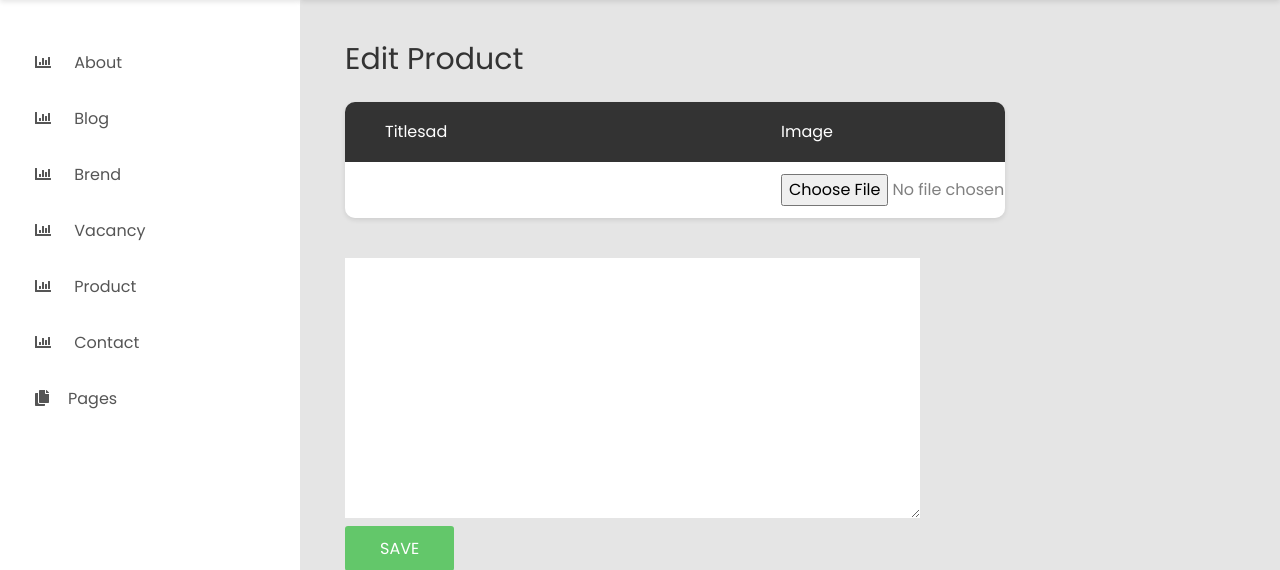
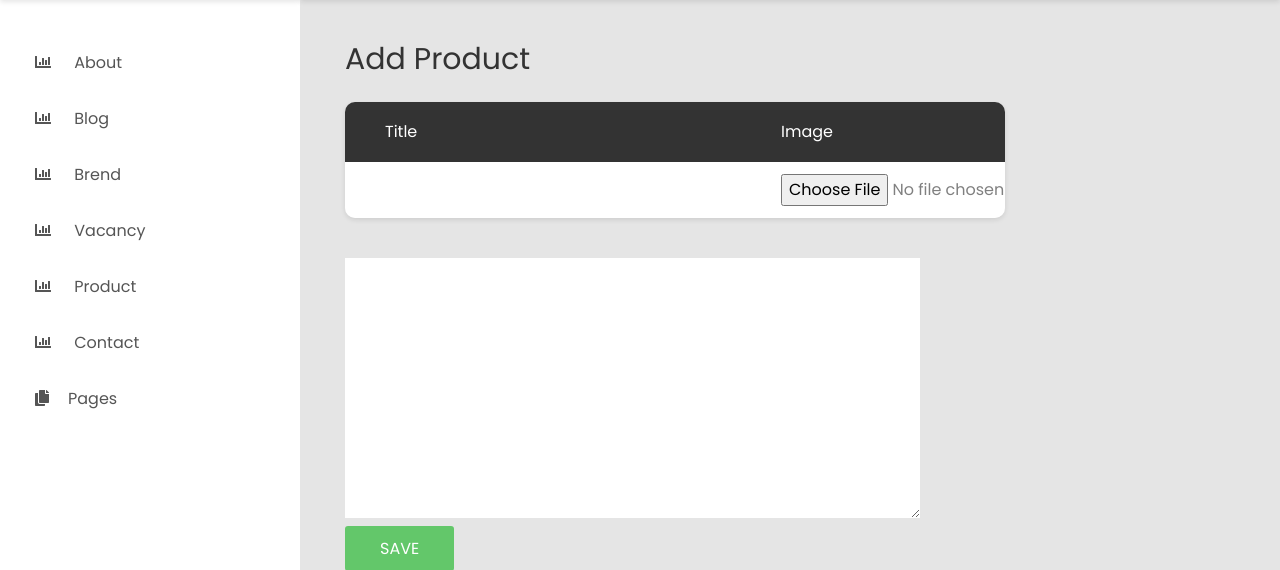
Before and after one commit to uchqunusmonov/cv-copy, a Django app: page /adminpage/add-product/ in a window 1280 px wide. Shown: the part 75-645 px from the top of the page. Run offline with Django 4.2, Linux system fonts and the light colour scheme; data comes from the database, SQL or seed files in the repository; some libraries are stand-ins or nearby versions.

Commit message:
Function Team1

```diff
--- a/templates/admin_panel/add-product.html
+++ b/templates/admin_panel/add-product.html
@@ -134,12 +134,12 @@
                     <div class="row">
                         <div class="col-lg-9">
                             <form method="POST" enctype='multipart/form-data'>{% csrf_token %}
-                                <h2 class="title-1 m-b-25">Edit Product</h2>
+                                <h2 class="title-1 m-b-25">Add Product</h2>
                                 <div class="table-responsive table--no-card m-b-40 layerbegzod">
                                     <table class="table table-borderless table-striped table-earning">
                                         <thead>
                                             <tr>
-                                                <th>titlesad</th>
+                                                <th>title</th>
                                                 <th>image</th>
                                                 <th>brand</th>
                                             </tr>
```
Also changed, not shown: templates/product-details.html (+0 -7 lines), media/products/ipad_1fw07ZK.jpg (added).
